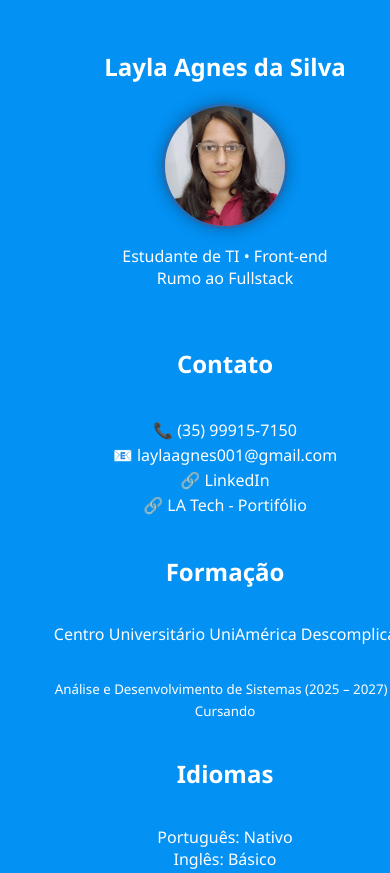
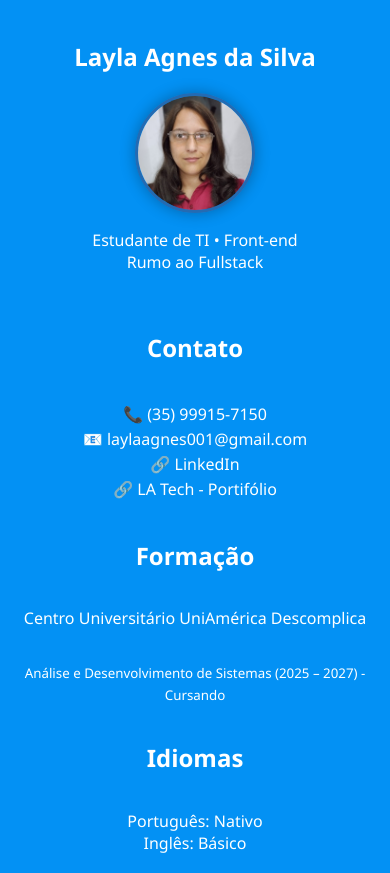
Before and after one commit to LaylAgnes/Curriculo-html, a plain HTML site: page index.html in a window 390 px wide. Shown: the top 873 px of the page. Drawn offline with Linux system fonts and the light colour scheme.

Commit message:
vamos ver se arrumou o responsaivo?

```diff
--- a/style.css
+++ b/style.css
@@ -1,8 +1,13 @@
+* {
+  box-sizing: border-box;
+}
+
 body {
   margin: 0;
   font-family: 'Segoe UI', sans-serif;
   background: #f4f7fa;
   color: #333;
+  overflow-x: hidden;
 }
 
 .curriculo {
@@ -11,6 +16,7 @@ body {
   margin: 40px auto;
   background: white;
   box-shadow: 0 0 15px rgba(0, 0, 0, 0.3);
+  width: 100%;
 }
 
 .sidebar {
@@ -18,12 +24,13 @@ body {
   color: white;
   padding: 30px;
   width: 35%;
-  text-align: center; /* Centraliza texto */
+  text-align: center;
   display: flex;
   flex-direction: column;
-  align-items: center; /* Centraliza elementos */
+  align-items: center;
 }
-.sidebar img{
+
+.sidebar img {
   border-radius: 50%;
   border: 3px solid rgb(35, 107, 179);
   box-shadow: 0 0 15px rgba(0, 0, 0, 0.3);
@@ -67,7 +74,6 @@ body {
   list-style: none;
 }
 
-
 /* Responsivo */
 @media (max-width: 768px) {
   html, body {
@@ -86,7 +92,7 @@ body {
   .sidebar,
   .conteudo {
     width: 100%;
-    padding: 20;
+    padding: 20px; /* Corrigido aqui */
   }
 
   .sidebar img {
```
Lines whose indentation alone changed are shown as unchanged.
